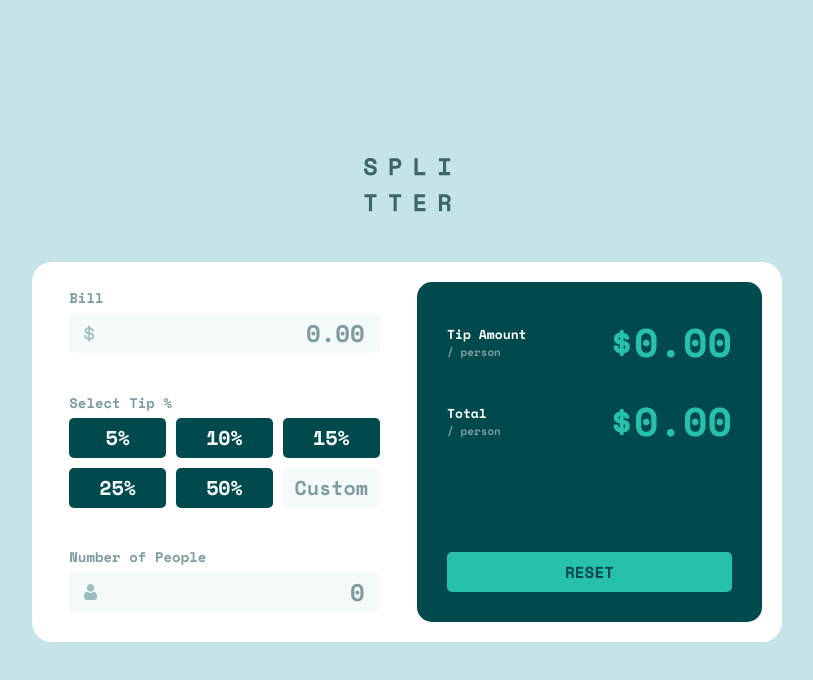
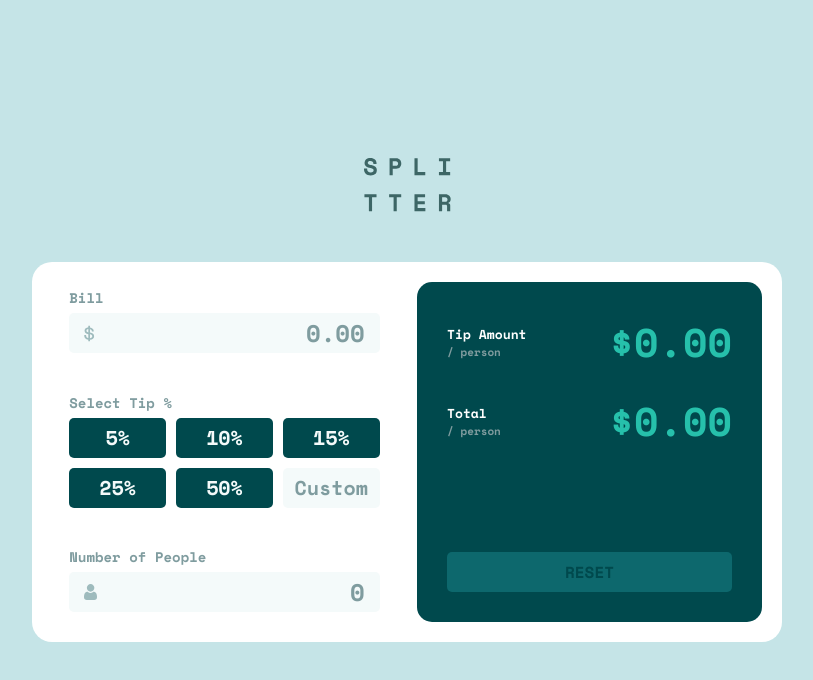
Before and after one commit to ChromeUniverse/tip-calculator-app-main, a React (Vite) app: page / in a window 1280 px wide. Shown: the top 680 px of the page, without its empty margins (233-1046 px from the left). Built offline with nearby package versions, Linux system fonts and the light colour scheme.

Commit message:
Added some more conditional styling

```diff
--- a/src/App.jsx
+++ b/src/App.jsx
@@ -103,6 +103,7 @@ function App() {
           tipPerPerson={output.tipPerPerson}
           totalPerPerson={output.totalPerPerson}
           handleResetButton={handleResetButton}
+          hideReset={input.bill === 0 && input.people === 0}
         />
       </div>
     </main>
--- a/src/components/Display.jsx
+++ b/src/components/Display.jsx
@@ -17,7 +17,7 @@ function Calculator(props) {
         </div>
         <p className="display-line-price">${(props.totalPerPerson / 100).toFixed(2)}</p>
       </div>
-      <button className="display-btn" onClick={props.handleResetButton}>Reset</button>
+      <button className={`display-btn ${props.hideReset ? 'display-btn-hide' : ''}`} onClick={props.handleResetButton}>Reset</button>
     </div>
   );
 }
--- a/src/index.css
+++ b/src/index.css
@@ -206,6 +206,11 @@ body {
   cursor: pointer;
 }
 
+.display-btn-hide {
+  background-color: #0d686d;
+  cursor: inherit;
+}
+
 @media (max-width: 750px) {
 
   body {
```
